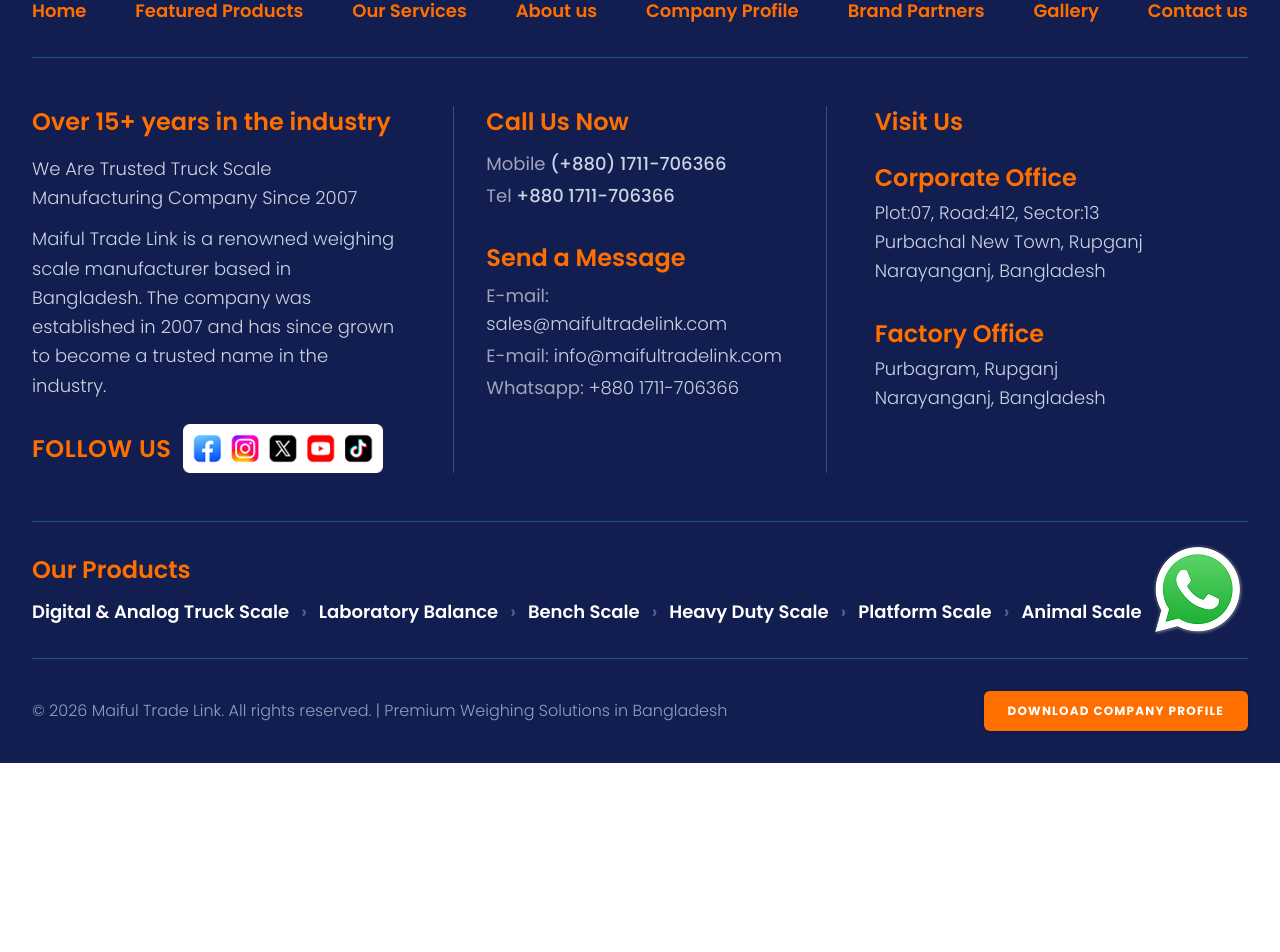
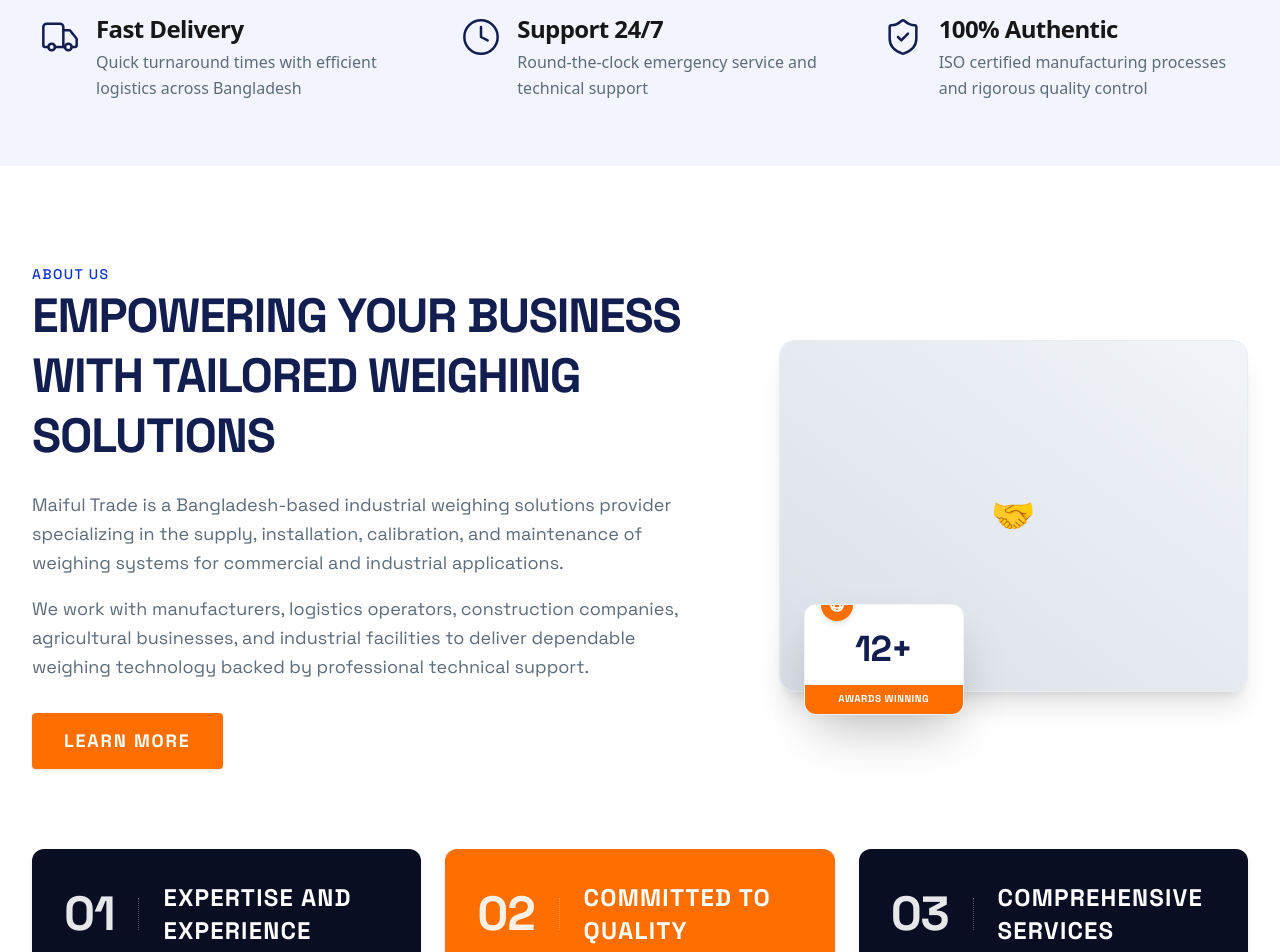
Before and after one commit to mahbubnoyon506/maiful-trade, a Next.js app: page / in a window 1280 px wide. Shown: the part 1111-2063 px from the top of the page. Before the commit the page ends 1874 px from the top, so only its background shows below. Built offline with nearby package versions, Linux system fonts and the light colour scheme.

Commit message:
About us section created

```diff
--- a/app/page.tsx
+++ b/app/page.tsx
@@ -1,9 +1,13 @@
+import AboutUsSection from "@/components/AboutUsSection";
 import HeroSection from "@/components/HeroSection";
+import StatsSection from "@/components/StatsSection";
 
 export default function Home() {
   return (
     <div>
       <HeroSection />
+      <StatsSection />
+      <AboutUsSection />
     </div>
   );
 }
--- /dev/null
+++ b/components/AboutUsSection.tsx
@@ -0,0 +1,127 @@
+"use client";
+
+import React from "react";
+import Button from "./Button";
+
+export default function AboutUsSection() {
+  return (
+    <section className="bg-white py-16 lg:py-24 font-space-grotesk">
+      <div className="max-w-7xl mx-auto px-4 sm:px-6 lg:px-8 space-y-16">
+        {/* TOP LAYOUT GRID: Content + Image */}
+        <div className="grid grid-cols-1 lg:grid-cols-12 gap-12 lg:gap-16 items-center">
+          {/* Left Column: Text Content */}
+          <div className="lg:col-span-7 space-y-6">
+            <span className="text-sm font-medium tracking-widest uppercase text-secondary">
+              ABOUT US
+            </span>
+
+            <h2 className="text-2xl sm:text-3xl md:text-5xl font-bold text-primary tracking-tight leading-tight uppercase">
+              EMPOWERING YOUR BUSINESS WITH TAILORED WEIGHING SOLUTIONS
+            </h2>
+
+            <div className="space-y-4 text-base sm:text-lg text-neutral font-normal leading-relaxed">
+              <p>
+                Maiful Trade is a Bangladesh-based industrial weighing solutions
+                provider specializing in the supply, installation, calibration,
+                and maintenance of weighing systems for commercial and
+                industrial applications.
+              </p>
+              <p>
+                We work with manufacturers, logistics operators, construction
+                companies, agricultural businesses, and industrial facilities to
+                deliver dependable weighing technology backed by professional
+                technical support.
+              </p>
+            </div>
+
+            <div className="pt-2">
+              <Button
+                variant="solid"
+                colorScheme="tertiary"
+                className="px-8 py-3.5 text-lg rounded-sm"
+                onClick={() => console.log("Learn More Clicked")}
+              >
+                LEARN MORE
+              </Button>
+            </div>
+          </div>
+
+          {/* Right Column: Image and Overlapping Experience Card */}
+          <div className="lg:col-span-5 relative flex justify-center lg:justify-end">
+            <div className="relative w-full max-w-[480px] aspect-[4/3] rounded-2xl overflow-visible shadow-xl bg-slate-100 border border-slate-200/60">
+              {/* Dynamic Image Placeholder */}
+              <div className="absolute inset-0 bg-gradient-to-tr from-primary/10 to-transparent flex items-center justify-center rounded-2xl">
+                <span className="text-4xl">🤝</span>
+              </div>
+
+              {/* Overlapping Floating Badge Block */}
+              <div className="absolute -bottom-6 left-6 bg-white rounded-xl shadow-2xl border border-slate-100 w-[140px] sm:w-[160px] overflow-hidden transition-transform hover:scale-105 duration-300">
+                <div className="p-4 pt-6 text-center relative">
+                  {/* Floating Orange Icon circle anchor asset */}
+                  <div className="absolute -top-4 left-4 bg-tertiary text-white p-2 rounded-full shadow-md">
+                    <svg
+                      className="w-4 h-4 fill-none stroke-current"
+                      strokeWidth="2.5"
+                      viewBox="0 0 24 24"
+                    >
+                      <path
+                        strokeLinecap="round"
+                        strokeLinejoin="round"
+                        d="M12 21a9.004 9.004 0 008.716-6.747M12 21a9.004 9.004 0 01-8.716-6.747M12 21c2.485 0 4.5-4.03 4.5-9S14.485 3 12 3m0 18c-2.485 0-4.5-4.03-4.5-9s2.015-9 4.5-9m0 0a8.997 8.997 0 017.843 4.582M12 3a8.997 8.997 0 00-7.843 4.582m15.686 0A11.953 11.953 0 0112 10.5c-2.998 0-5.74-1.1-7.843-2.918m15.686 0A8.959 8.959 0 0121 12c0 .778-.099 1.533-.284 2.253m0 0A17.919 17.919 0 0112 16.5c-3.162 0-6.133-.815-8.716-2.247m0 0A9.015 9.015 0 013 12c0-.778.099-1.533.284-2.253"
+                      />
+                    </svg>
+                  </div>
+                  <div className="text-3xl sm:text-4xl font-black text-primary tracking-tight">
+                    12+
+                  </div>
+                </div>
+                {/* Accent footer label */}
+                <div className="bg-tertiary text-center py-2 px-2">
+                  <p className="text-[10px] font-extrabold tracking-wider text-white uppercase leading-tight">
+                    AWARDS WINNING
+                  </p>
+                </div>
+              </div>
+            </div>
+          </div>
+        </div>
+
+        {/* BOTTOM LAYOUT GRID: Core Strengths Highlight Cards */}
+        <div className="grid grid-cols-1 md:grid-cols-3 gap-6 pt-4">
+          {/* Card 01 - Expertise */}
+          <div className="bg-[#090E23] text-white p-6 sm:p-8 rounded-xl flex items-center gap-6 shadow-md transition-all duration-300 hover:shadow-lg hover:-translate-y-1">
+            <div className="text-3xl sm:text-5xl font-bold tracking-tight text-white/90">
+              01
+            </div>
+            <div className="h-8 border-l border-dotted border-white/30" />
+            <h3 className="text-xl sm:text-2xl font-bold tracking-wider uppercase leading-snug">
+              EXPERTISE AND <br /> EXPERIENCE
+            </h3>
+          </div>
+
+          {/* Card 02 - Quality */}
+          <div className="bg-tertiary text-white p-6 sm:p-8 rounded-xl flex items-center gap-6 shadow-md transition-all duration-300 hover:shadow-lg hover:-translate-y-1">
+            <div className="text-3xl sm:text-5xl font-bold tracking-tight text-white/90">
+              02
+            </div>
+            <div className="h-8 border-l border-dotted border-white/30" />
+            <h3 className="text-xl sm:text-2xl font-bold tracking-wider uppercase leading-snug">
+              COMMITTED TO <br /> QUALITY
+            </h3>
+          </div>
+
+          {/* Card 03 - Comprehensive */}
+          <div className="bg-[#090E23] text-white p-6 sm:p-8 rounded-xl flex items-center gap-6 shadow-md transition-all duration-300 hover:shadow-lg hover:-translate-y-1">
+            <div className="text-3xl sm:text-5xl font-bold tracking-tight text-white/90">
+              03
+            </div>
+            <div className="h-8 border-l border-dotted border-white/30" />
+            <h3 className="text-xl sm:text-2xl font-bold tracking-wider uppercase leading-snug">
+              COMPREHENSIVE <br /> SERVICES
+            </h3>
+          </div>
+        </div>
+      </div>
+    </section>
+  );
+}
--- /dev/null
+++ b/components/StatsSection.tsx
@@ -0,0 +1,63 @@
+"use client";
+
+import React from "react";
+import { Truck, Clock, ShieldCheck } from "lucide-react";
+
+export default function StatsSection() {
+  const statsFeatures = [
+    {
+      icon: (
+        <Truck className="w-10 h-10 text-primary shrink-0" strokeWidth={1.5} />
+      ),
+      title: "Fast Delivery",
+      description:
+        "Quick turnaround times with efficient logistics across Bangladesh",
+    },
+    {
+      icon: (
+        <Clock className="w-10 h-10 text-primary shrink-0" strokeWidth={1.5} />
+      ),
+      title: "Support 24/7",
+      description: "Round-the-clock emergency service and technical support",
+    },
+    {
+      icon: (
+        <ShieldCheck
+          className="w-10 h-10 text-primary shrink-0"
+          strokeWidth={1.5}
+        />
+      ),
+      title: "100% Authentic",
+      description:
+        "ISO certified manufacturing processes and rigorous quality control",
+    },
+  ];
+
+  return (
+    <section className="bg-[#F2F5FF] py-10 md:py-14 border-b border-white/10 font-font-montserrat">
+      <div className="max-w-7xl mx-auto px-4 sm:px-6 lg:px-8">
+        <div className="grid grid-cols-1 md:grid-cols-3 gap-8 md:gap-12 items-start">
+          {statsFeatures.map((feature, idx) => (
+            <div
+              key={idx}
+              className="flex items-start gap-4 p-2 transition-all hover:translate-y-[-2px] duration-200"
+            >
+              {/* Icon Slot */}
+              <div className="pt-1">{feature.icon}</div>
+
+              {/* Content Block */}
+              <div className="space-y-1">
+                <h3 className="text-lg md:text-2xl font-semibold text-foreground tracking-tight">
+                  {feature.title}
+                </h3>
+                <p className="text-xs sm:text-base text-neutral leading-relaxed font-normal max-w-[280px] md:max-w-none">
+                  {feature.description}
+                </p>
+              </div>
+            </div>
+          ))}
+        </div>
+      </div>
+    </section>
+  );
+}
```
